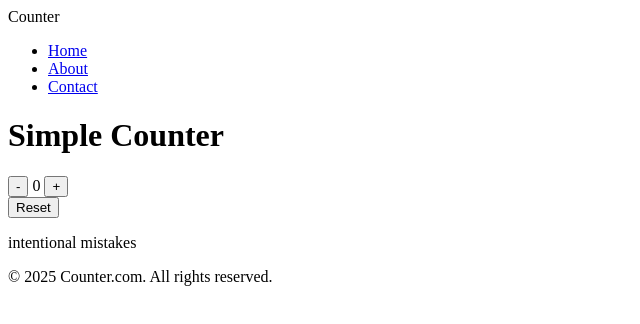
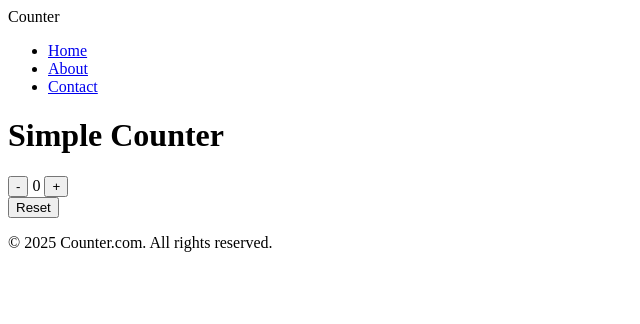
Before and after one commit to ashish397868/counter, a plain HTML site: page index.html in a window 1280 px wide. Shown: the whole page, without its empty margins (0-640 px from the left). Drawn offline with Linux system fonts and the light colour scheme.

Commit message:
Revert "add intentional mistakes paragraph"
This reverts commit f4924ace6642ab1f1f60c4036fe78ef8c36ef989.

```diff
--- a/index.html
+++ b/index.html
@@ -26,8 +26,6 @@
       <button id="reset">Reset</button>
     </div>
 
-    <p>intentional mistakes</p>
-
     <footer class="footer">
       <p>&copy; 2025 Counter.com. All rights reserved.</p>
     </footer>
```
